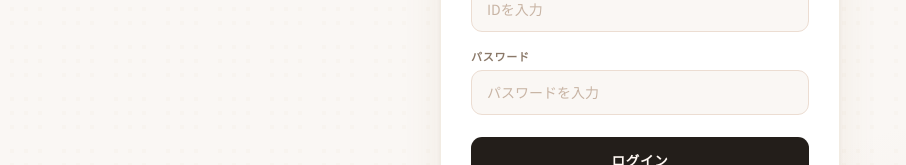
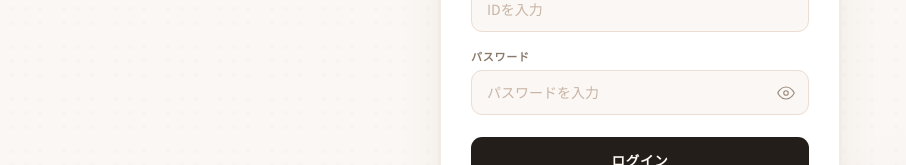
Before and after one commit to getegeteakete/2026syokibo19sup, a Next.js app: page /login in a window 1280 px wide. Shown: the part 381-546 px from the top of the page, without its empty margins (0-906 px from the left). Built offline with nearby package versions, Linux system fonts and the light colour scheme; a web font is replaced by a local one.

Commit message:
🔧 DB初期化タイミング修正 + パスワード表示/非表示トグル追加

```diff
--- a/app/login/page.tsx
+++ b/app/login/page.tsx
@@ -8,6 +8,7 @@
   const [password, setPassword] = useState('')
   const [error, setError] = useState('')
   const [loading, setLoading] = useState(false)
+  const [showPw, setShowPw] = useState(false)
 
   const handleLogin = async (e: React.FormEvent) => {
     e.preventDefault()
@@ -239,14 +240,37 @@
               </div>
               <div className="l-field">
                 <label className="l-label">パスワード</label>
+                <div style={{position:'relative'}}>
                   <input
-                  type="password"
+                    type={showPw ? 'text' : 'password'}
                     value={password}
                     onChange={e => setPassword(e.target.value)}
                     placeholder="パスワードを入力"
                     required
                     className="l-input"
+                    style={{paddingRight:'44px'}}
                   />
+                  <button
+                    type="button"
+                    onClick={() => setShowPw(v => !v)}
+                    style={{position:'absolute',right:'12px',top:'50%',transform:'translateY(-50%)',background:'none',border:'none',cursor:'pointer',padding:'2px',color:'#9a8778',display:'flex',alignItems:'center'}}
+                    tabIndex={-1}
+                    aria-label={showPw ? 'パスワードを隠す' : 'パスワードを表示'}
+                  >
+                    {showPw ? (
+                      <svg width="18" height="18" viewBox="0 0 24 24" fill="none" stroke="currentColor" strokeWidth="1.5" strokeLinecap="round" strokeLinejoin="round">
+                        <path d="M17.94 17.94A10.07 10.07 0 0 1 12 20c-7 0-11-8-11-8a18.45 18.45 0 0 1 5.06-5.94"/>
+                        <path d="M9.9 4.24A9.12 9.12 0 0 1 12 4c7 0 11 8 11 8a18.5 18.5 0 0 1-2.16 3.19"/>
+                        <line x1="1" y1="1" x2="23" y2="23"/>
+                      </svg>
+                    ) : (
+                      <svg width="18" height="18" viewBox="0 0 24 24" fill="none" stroke="currentColor" strokeWidth="1.5" strokeLinecap="round" strokeLinejoin="round">
+                        <path d="M1 12s4-8 11-8 11 8 11 8-4 8-11 8-11-8-11-8z"/>
+                        <circle cx="12" cy="12" r="3"/>
+                      </svg>
+                    )}
+                  </button>
+                </div>
               </div>
 
               {error && (
--- a/package.json
+++ b/package.json
@@ -4,12 +4,11 @@
   "private": true,
   "scripts": {
     "dev": "next dev",
-    "build": "prisma generate && prisma db push && next build",
+    "build": "prisma generate && prisma db push && tsx prisma/seed.ts && next build",
     "start": "next start",
     "lint": "next lint",
     "db:push": "prisma db push",
-    "db:seed": "tsx prisma/seed.ts",
-    "postbuild": "tsx prisma/seed.ts"
+    "db:seed": "tsx prisma/seed.ts"
   },
   "dependencies": {
     "@anthropic-ai/sdk": "^0.36.3",
```
Lines whose indentation alone changed are shown as unchanged.
